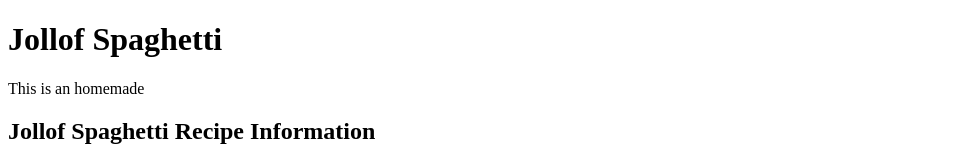
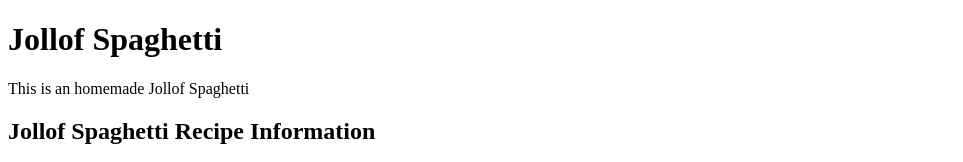
Before and after one commit to devhenode/Recipe, a plain HTML site: page index.html in a window 1280 px wide. Shown: the top 162 px of the page, without its empty margins (0-963 px from the left). Drawn offline with Linux system fonts and the light colour scheme.

Commit message:
rename to index because of vercel

```diff
--- a/recipe.html
+++ b/index.html
@@ -8,7 +8,7 @@
 <body>
 
     <h1>Jollof Spaghetti </h1>
-    <p>This is an homemade </p>
+    <p>This is an homemade Jollof Spaghetti</p>
 
 
     <h2>Jollof Spaghetti Recipe Information</h2>
```
